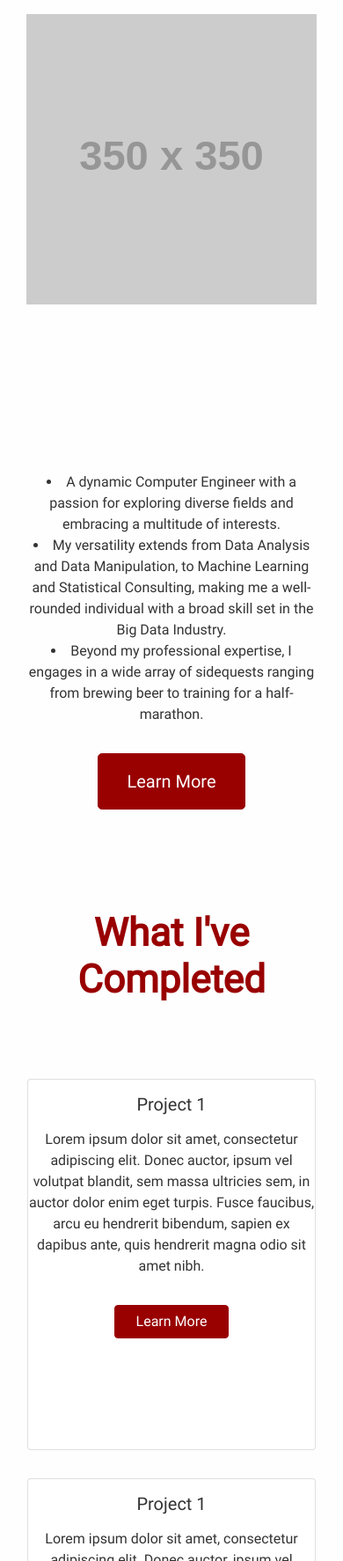
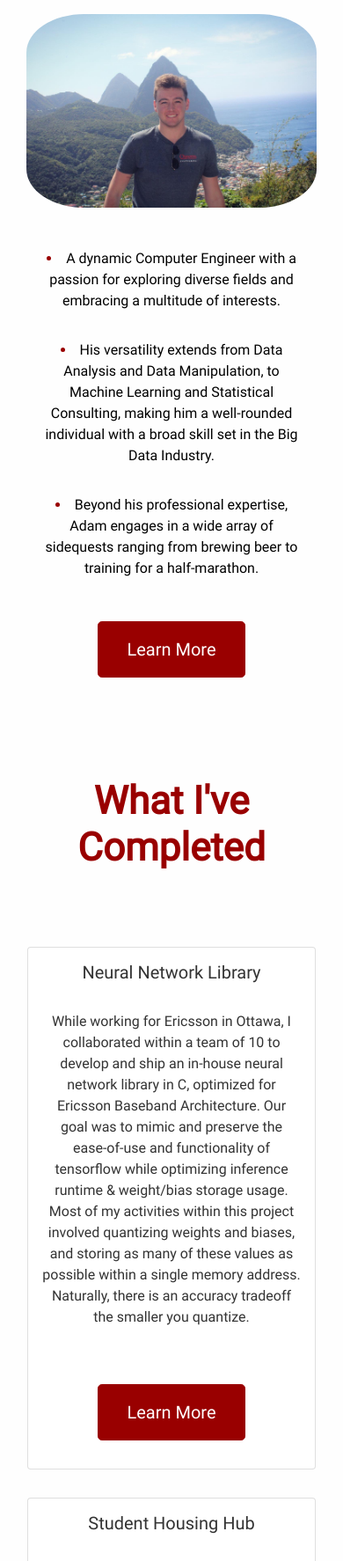
Before and after one commit to AdamCooke00/personal-portfolio, a plain HTML site: page index.html in a window 390 px wide. Shown: the part 226-2000 px from the top of the page at 88% size. Drawn offline with nearby package versions, Linux system fonts and the light colour scheme; placeholder pictures from the web are drawn by us.

Commit message:
add photos, small UI fix

```diff
--- a/index.html
+++ b/index.html
@@ -3,7 +3,7 @@
 <head>
     <meta charset="UTF-8">
     <meta name="viewport" content="width=device-width, initial-scale=1.0">
-    <title>Red-Themed Website</title>
+    <title>Adam Cooke - Professional</title>
     <link rel="stylesheet" href="https://stackpath.bootstrapcdn.com/bootstrap/4.3.1/css/bootstrap.min.css" integrity="sha384-ggOyR0iXCbMQv3Xipma34MD+dH/1fQ784/j6cY/iJTQUOhcWr7x9JvoRxT2MZw1T" crossorigin="anonymous">
     <link rel="stylesheet" href="styles.css">
 </head>
@@ -38,16 +38,16 @@
             <section class="section light-theme" id="about">
                 <div class="sub-section section-heading">
                     <h2 style="font-weight: bolder; color: #990000; font-size: 54px;"><span style="color: black; font-weight: lighter; font-size: 28px;">Introducing...</span><br/>Adam Cooke</h2>
-                    <img src="https://via.placeholder.com/350" alt="Adam Cooke">
+                    <img src="adam.jpg" alt="Adam Cooke">
                 </div>
                 <div class="sub-section">
                     <!-- Add identical html and hide to match sizing -->
-                    <div style="visibility: hidden;">
+                    <div class="visibility-ss">
                         <h2 style="font-weight: bolder; color: #990000; font-size: 54px;"><span style="color: black; font-weight: lighter; font-size: 28px;">Introducing...</span><br/>Adam Cooke</h2>
                     </div>
-                    <li>A dynamic Computer Engineer with a passion for exploring diverse fields and embracing a multitude of interests.</li>
-                    <li>My versatility extends from Data Analysis and Data Manipulation, to Machine Learning and Statistical Consulting, making me a well-rounded individual with a broad skill set in the Big Data Industry.</li>
-                    <li>Beyond my professional expertise, I engages in a wide array of sidequests ranging from brewing beer to training for a half-marathon.</li>
+                    <li><span>A dynamic Computer Engineer with a passion for exploring diverse fields and embracing a multitude of interests.</span></li>
+                    <li><span>His versatility extends from Data Analysis and Data Manipulation, to Machine Learning and Statistical Consulting, making him a well-rounded individual with a broad skill set in the Big Data Industry.</span></li>
+                    <li><span>Beyond his professional expertise, Adam engages in a wide array of sidequests ranging from brewing beer to training for a half-marathon.</span></li>
                     <div style="color: white;"><a href="#current-projects" class="section-btn btn btn-lg btn-primary">Learn More</a></div>
                 </div>
             </section>
@@ -55,22 +55,19 @@
                 <h3>What I've Completed</h3>
                 <div class="project-cards">
                     <div class="card">
-                        <h5>Project 1</h5>
-                        <p>Lorem ipsum dolor sit amet, consectetur adipiscing elit. Donec auctor, ipsum vel volutpat blandit, sem massa ultricies sem, in auctor dolor enim eget turpis. Fusce faucibus, arcu eu hendrerit bibendum, sapien ex dapibus ante, quis hendrerit magna odio sit amet nibh.</p>
-                        <button class="card-btn btn btn-md btn-primary">Learn More</button>
-
+                        <h5>Neural Network Library</h5>
+                        <p>While working for Ericsson in Ottawa, I collaborated within a team of 10 to develop and ship an in-house neural network library in C, optimized for Ericsson Baseband Architecture. Our goal was to mimic and preserve the ease-of-use and functionality of tensorflow while optimizing inference runtime & weight/bias storage usage. Most of my activities within this project involved quantizing weights and biases, and storing as many of these values as possible within a single memory address. Naturally, there is an accuracy tradeoff the smaller you quantize.</p>
+                        <div><a target="_blank" href="https://www.ericsson.com/en/reports-and-papers/ericsson-technology-review/articles/artificial-intelligence-in-ran" class="section-btn btn btn-lg btn-primary">Learn More</a></div>
                     </div>
                     <div class="card">
-                        <h5>Project 1</h5>
-                        <p>Lorem ipsum dolor sit amet, consectetur adipiscing elit. Donec auctor, ipsum vel volutpat blandit, sem massa ultricies sem, in auctor dolor enim eget turpis. Fusce faucibus, arcu eu hendrerit bibendum, sapien ex dapibus ante, quis hendrerit magna odio sit amet nibh.</p>
-                        <button class="card-btn btn btn-md btn-primary">Learn More</button>
-
+                        <h5>Student Housing Hub</h5>
+                        <p>While working for Ericsson in Ottawa, I collaborated within a team of 10 to develop and ship an in-house neural network library in C, optimized for Ericsson Baseband Architecture. Our goal was to mimic and preserve the ease-of-use and functionality of tensorflow while optimizing inference runtime & weight/bias storage usage. Most of my activities within this project involved quantizing weights and biases, and storing as many of these values as possible within a single memory address. Naturally, there is an accuracy tradeoff the smaller you quantize.</p>
+                        <div><a target="_blank" href="https://www.ericsson.com/en/reports-and-papers/ericsson-technology-review/articles/artificial-intelligence-in-ran" class="section-btn btn btn-lg btn-primary">Learn More</a></div>
                     </div>
                     <div class="card">
-                        <h5>Project 1</h5>
-                        <p>Lorem ipsum dolor sit amet, consectetur adipiscing elit. Donec auctor, ipsum vel volutpat blandit, sem massa ultricies sem, in auctor dolor enim eget turpis. Fusce faucibus, arcu eu hendrerit bibendum, sapien ex dapibus ante, quis hendrerit magna odio sit amet nibh.</p>
-                        <button class="card-btn btn btn-md btn-primary">Learn More</button>
-
+                        <h5>Cardano @ Queen's University</h5>
+                        <p>While working for Ericsson in Ottawa, I collaborated within a team of 10 to develop and ship an in-house neural network library in C, optimized for Ericsson Baseband Architecture. Our goal was to mimic and preserve the ease-of-use and functionality of tensorflow while optimizing inference runtime & weight/bias storage usage. Most of my activities within this project involved quantizing weights and biases, and storing as many of these values as possible within a single memory address. Naturally, there is an accuracy tradeoff the smaller you quantize.</p>
+                        <div><a target="_blank" href="https://www.ericsson.com/en/reports-and-papers/ericsson-technology-review/articles/artificial-intelligence-in-ran" class="section-btn btn btn-lg btn-primary">Learn More</a></div>
                     </div>
                 </div>
             </section>
@@ -80,34 +77,38 @@
                     <div class="card">
                         <h5>Project 1</h5>
                         <p>Lorem ipsum dolor sit amet, consectetur adipiscing elit. Donec auctor, ipsum vel volutpat blandit, sem massa ultricies sem, in auctor dolor enim eget turpis. Fusce faucibus, arcu eu hendrerit bibendum, sapien ex dapibus ante, quis hendrerit magna odio sit amet nibh.</p>
-                        <button class="card-btn btn btn-md btn-primary">Learn More</button>
+                        <div><a target="_blank" href="https://www.ericsson.com/en/reports-and-papers/ericsson-technology-review/articles/artificial-intelligence-in-ran" class="section-btn btn btn-lg btn-primary">Learn More</a></div>
                     </div>
                     <div class="card">
                         <h5>Project 1</h5>
                         <p>Lorem ipsum dolor sit amet, consectetur adipiscing elit. Donec auctor, ipsum vel volutpat blandit, sem massa ultricies sem, in auctor dolor enim eget turpis. Fusce faucibus, arcu eu hendrerit bibendum, sapien ex dapibus ante, quis hendrerit magna odio sit amet nibh.</p>
-                        <button class="card-btn btn btn-md btn-primary">Learn More</button>
+                        <div><a target="_blank" href="https://www.ericsson.com/en/reports-and-papers/ericsson-technology-review/articles/artificial-intelligence-in-ran" class="section-btn btn btn-lg btn-primary">Learn More</a></div>
                     </div>
                     <div class="card">
                         <h5>Project 1</h5>
                         <p>Lorem ipsum dolor sit amet, consectetur adipiscing elit. Donec auctor, ipsum vel volutpat blandit, sem massa ultricies sem, in auctor dolor enim eget turpis. Fusce faucibus, arcu eu hendrerit bibendum, sapien ex dapibus ante, quis hendrerit magna odio sit amet nibh.</p>
-                        <button class="card-btn btn btn-md btn-primary">Learn More</button>
+                        <div><a target="_blank" href="https://www.ericsson.com/en/reports-and-papers/ericsson-technology-review/articles/artificial-intelligence-in-ran" class="section-btn btn btn-lg btn-primary">Learn More</a></div>
                     </div>
                 </div>
             </section>
             <section class="section light-theme" id="about">
                 <div class="sub-section section-heading">
                     <h3>Connect</h3>
-                    <img src="https://via.placeholder.com/350" alt="Adam Cooke">
+                    <img src="connect.gif" alt="Adam Cooke">
                 </div>
                 <div class="sub-section">
                     <!-- Add identical html and hide to match sizing -->
-                    <div style="visibility: hidden;">
+                    <div class="visibility-ss">
                         <h3 style="font-weight: bolder; color: #990000; font-size: 44px;">Connect</h3>
                     </div>
-                    <li>A dynamic Computer Engineer with a passion for exploring diverse fields and embracing a multitude of interests.</li>
-                    <li>His versatility extends from Data Analysis and Data Manipulation, to Machine Learning and Statistical Consulting, making him a well-rounded individual with a broad skill set in the Big Data Industry.</li>
-                    <li>Beyond his professional expertise, Adam engages in a wide array of sidequests ranging from brewing beer to training for a half-marathon.</li>
-                    <div style="color: white;"><a class="section-btn btn btn-lg btn-primary">Learn More</a></div>
+                    <li><span>A dynamic Computer Engineer with a passion for exploring diverse fields and embracing a multitude of interests.</span></li>
+                    <li><span>His versatility extends from Data Analysis and Data Manipulation, to Machine Learning and Statistical Consulting, making him a well-rounded individual with a broad skill set in the Big Data Industry.</span></li>
+                    <li><span>Beyond his professional expertise, Adam engages in a wide array of sidequests ranging from brewing beer to training for a half-marathon.</span></li>
+                    <div style="color: white;">
+                        <a target="_blank" href="https://twitter.com/AdamDCooke"><img id="connect-image" src="twitter.png"/></a>
+                        <a target="_blank" href="https://www.linkedin.com/in/adamcooke00/"><img id="connect-image" src="linkedin.png"/></a>
+                        <a target="_blank" href="https://github.com/adamcooke00"><img id="connect-image" src="icons8-github-240.png"/></a>
+                    </div>
                 </div>
             </section>
         </div>
--- a/styles.css
+++ b/styles.css
@@ -34,8 +34,33 @@ body {
 img {
     max-width: 100%;
     height: auto;
+    border-radius: 20%;
 }
 
+
+.sub-section li {
+    content: "\2022";
+    /* Add content: \2022 is the CSS Code/unicode for a bullet */
+    color: #990000;
+    /* Change the color */
+    font-weight: bold;
+    /* If you want it to be bold */
+    margin: 1rem;
+}
+
+.sub-section li span {
+    color: #000;
+    font-weight: normal;
+}
+
+#connect-image {
+    margin: 1rem 1rem;
+    width: 15%;
+}
+
+.visibility-ss {
+    visibility: hidden;
+}
 
 /* Light theme */
 .light-theme {
@@ -48,8 +73,7 @@ img {
 }
 
 .light-theme .navbar-toggler {
-    padding-right: 1rem;
-    padding-top: 1rem;
+    padding: 1rem;
 
 }
 
@@ -118,12 +142,6 @@ img {
     width: 40%;
 }
 
-.card-btn {
-    width: 40%;
-    margin: 1rem;
-    align-self: center;
-}
-
 .section-btn {
 
     min-width: 20%;
@@ -152,6 +170,10 @@ img {
 .card {
     margin: 0 1rem;
     min-height: 50vh;
+}
+
+.card p {
+    padding: 1rem;
 }
 
 h3 {
@@ -284,4 +306,11 @@ footer a {
         margin: 1rem 0;
 
     }
+
+    .visibility-ss {
+        display: none;
+        visibility: visible;
+
+    }
+
 }
```
Also changed, not shown: adam.jpg (added), icons8-github-240.png (added), linkedin.png (added), twitter.png (added), 1 other file.
